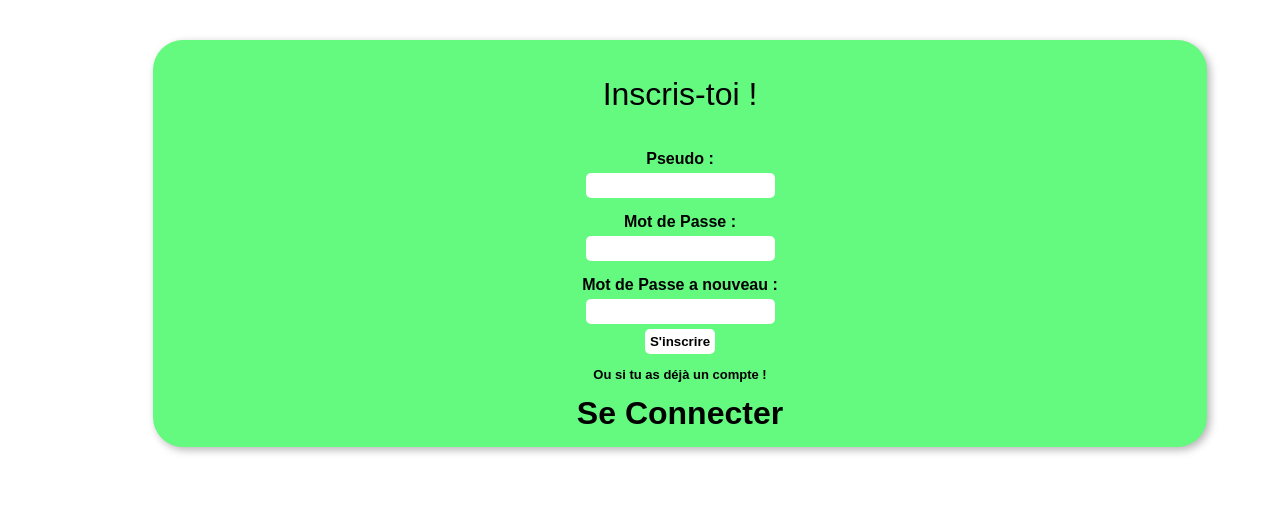
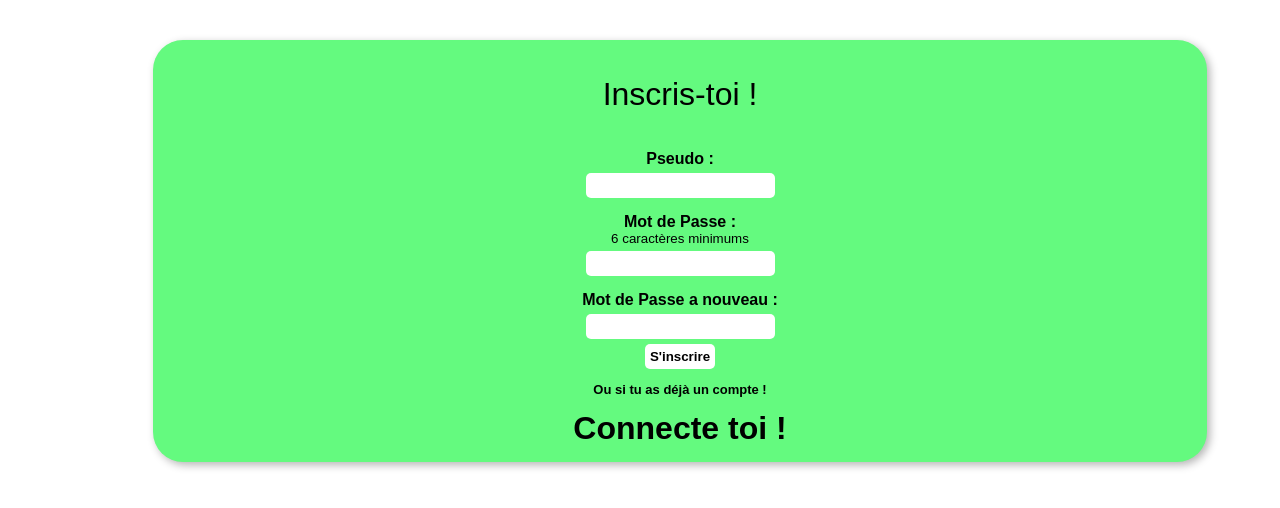
Before and after one commit to gcjordi/EscapeGame, a PHP site: page /inscription in a window 1280 px wide. Shown: the part 65-573 px from the top of the page. Run offline with PHP 8.4, Linux system fonts and the light colour scheme; data that the repository does not hold is empty.

Commit message:
:construction_worker: Connexion/inscription (+6 caracteres)

```diff
--- a/View/connexion.php
+++ b/View/connexion.php
@@ -7,6 +7,6 @@
         <input type="password" id="mdp" name="mdp" required>
         <input type="submit" name="connexion" value="Se connecter">
         <p>Ou si tu n'es pas inscrit...</p>
-        <a href="./inscription.php" class="">S'inscrire</a>
+        <a href="./inscription.php" class="">Inscris-toi !</a>
     </form>
 </div>
--- a/View/inscription.php
+++ b/View/inscription.php
@@ -7,11 +7,12 @@
     <label for="identifiant">Pseudo :</label>
     <input type="text" id="identifiant" name="identifiant" value="<?= htmlspecialchars($identifiant) ?>" required>
     <label for="mdp">Mot de Passe :</label>
+    <small>6 caractères minimums </small>
     <input type="password" id="mdp" name="mdp" required>
     <label for="remdp">Mot de Passe a nouveau :</label>
     <input type="password" id="remdp" name="remdp" required>
     <input type="submit" name="inscrire" value="S'inscrire">
     <p>Ou si tu as déjà un compte !</p>
-    <a href="./connexion.php" class="">Se Connecter</a>
+    <a href="./connexion.php" class="">Connecte toi !</a>
 </form>
 </div>
```
